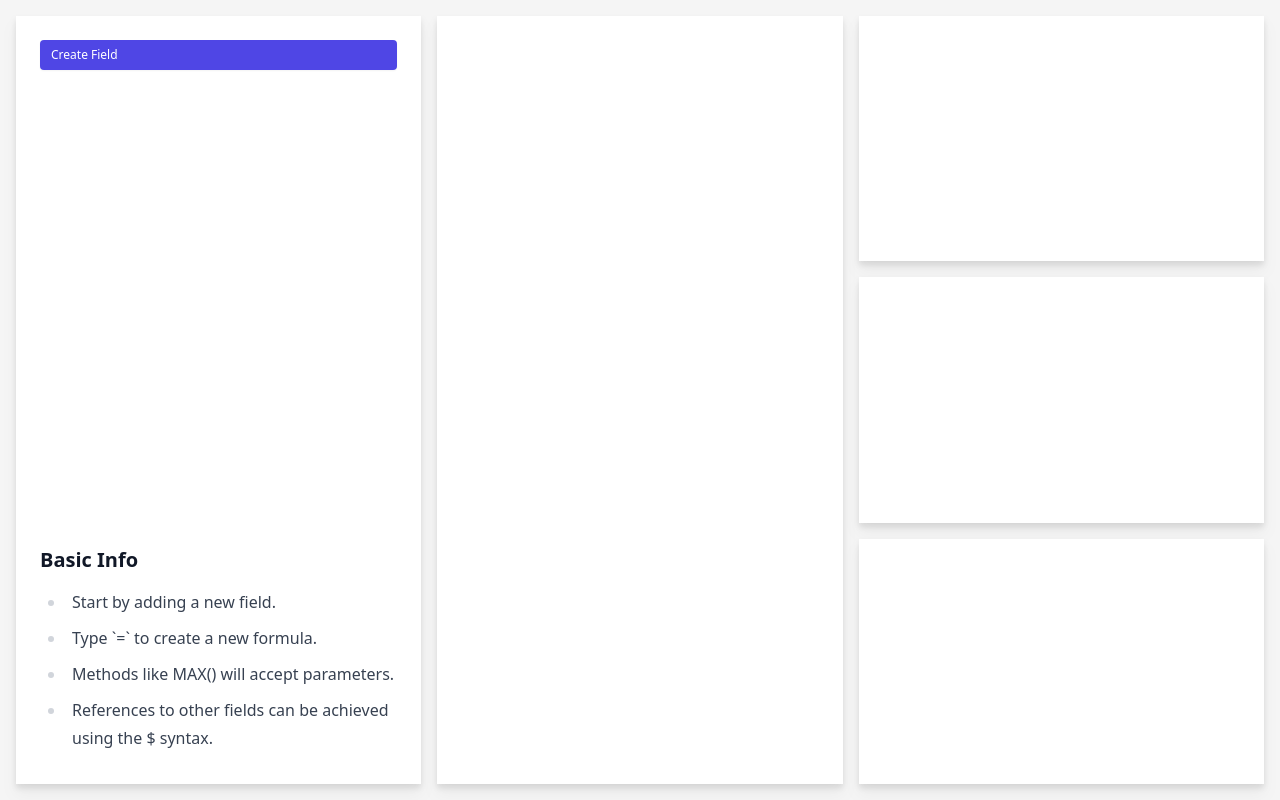
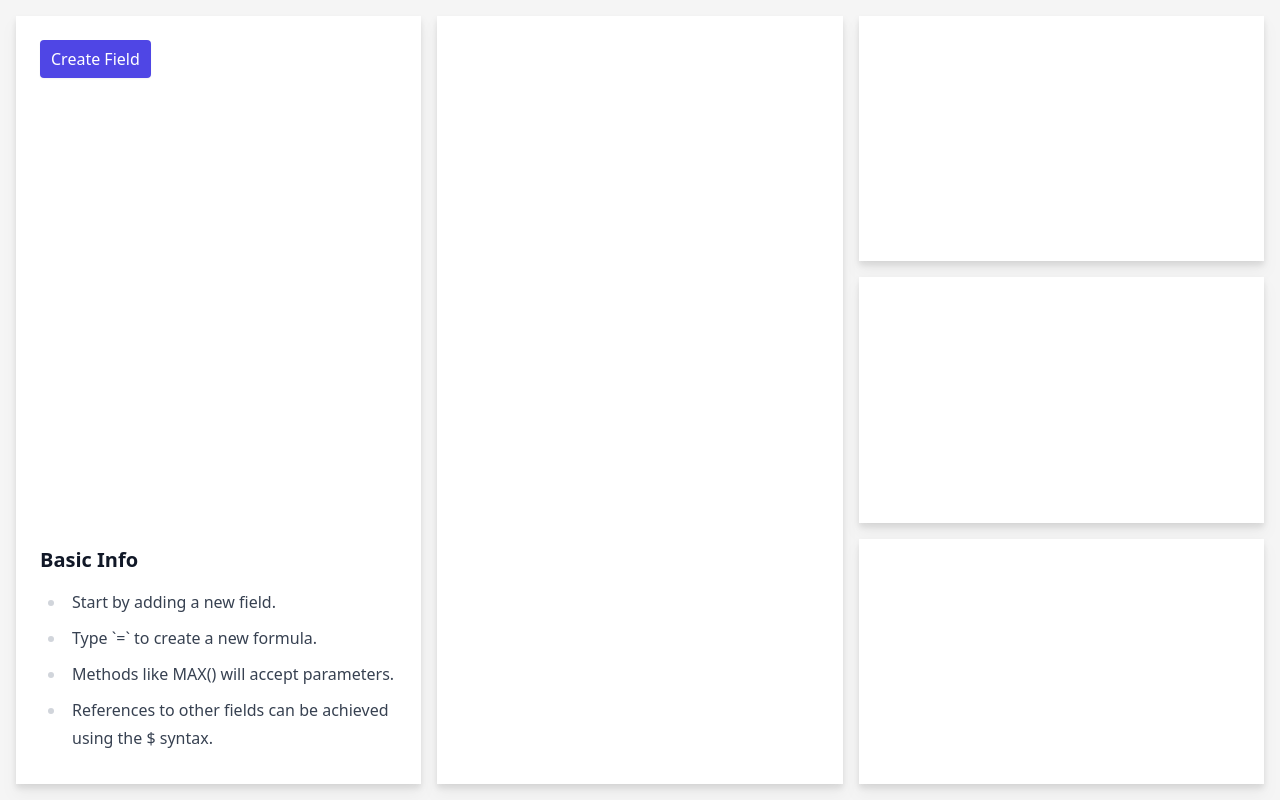
Before and after one commit to richardvanbergen/dsl-parse-demo, a Vue app: page / in a window 1280 px wide. Built offline with nearby package versions, Linux system fonts and the light colour scheme; a web font is replaced by a local one.

Commit message:
fix: button styling

```diff
--- a/src/components/Fields.vue
+++ b/src/components/Fields.vue
@@ -46,7 +46,7 @@ document.addEventListener("click", (e) => {
       {{ fieldName }}
     </Field>
 
-    <button type="button" @click="createEmptyField" class="inline-flex items-center px-2.5 py-1.5 border border-transparent text-xs font-medium rounded shadow-sm text-white bg-indigo-600 hover:bg-indigo-700 focus:outline-none focus:ring-2 focus:ring-offset-2 focus:ring-indigo-500">
+    <button type="button" @click="createEmptyField" class="self-start inline-flex items-center px-2.5 py-1.5 border border-transparent text-md font-medium rounded shadow-sm text-white bg-indigo-600 hover:bg-indigo-700 focus:outline-none focus:ring-2 focus:ring-offset-2 focus:ring-indigo-500">
       Create Field
     </button>
   </div>
```
